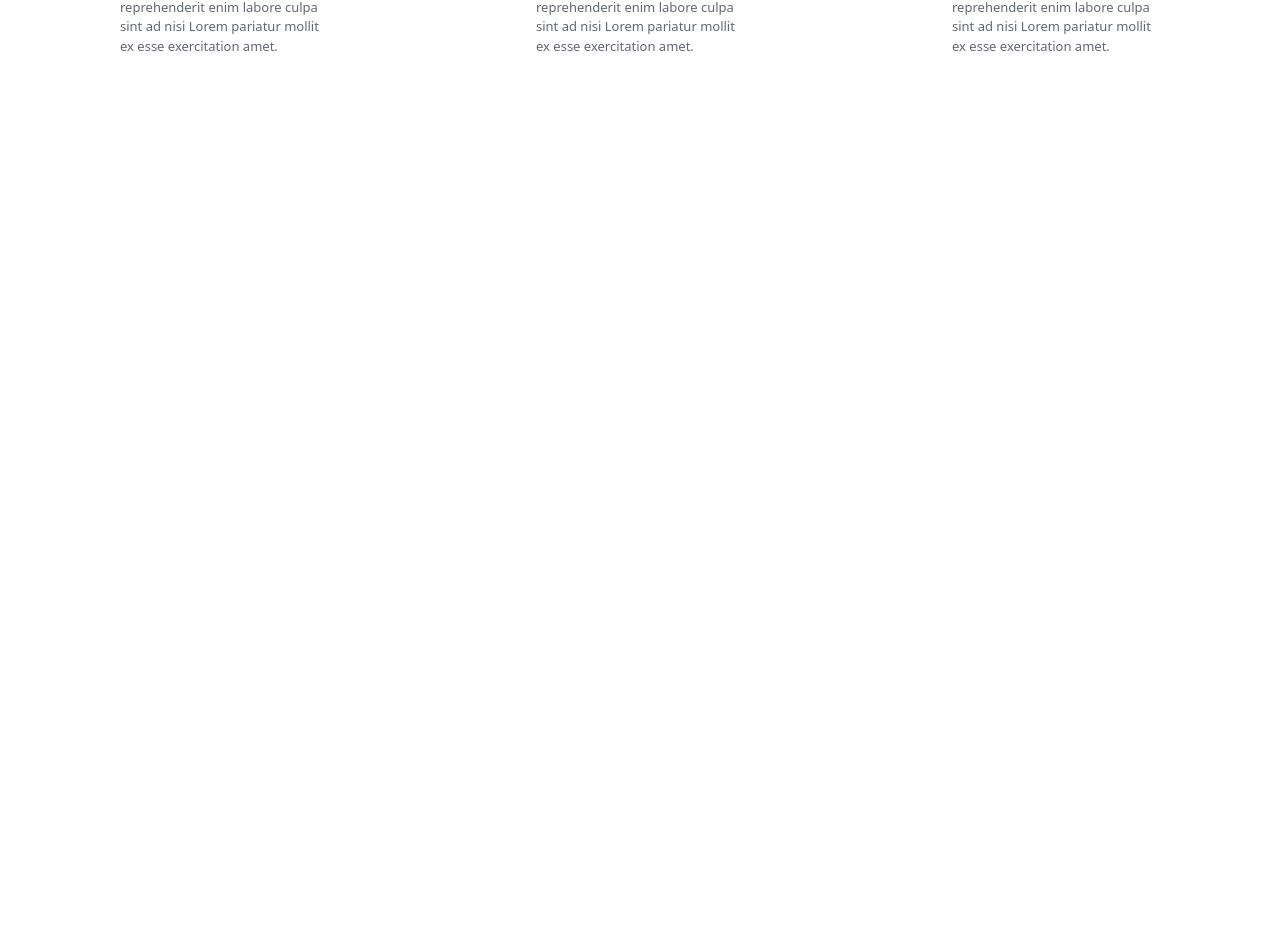
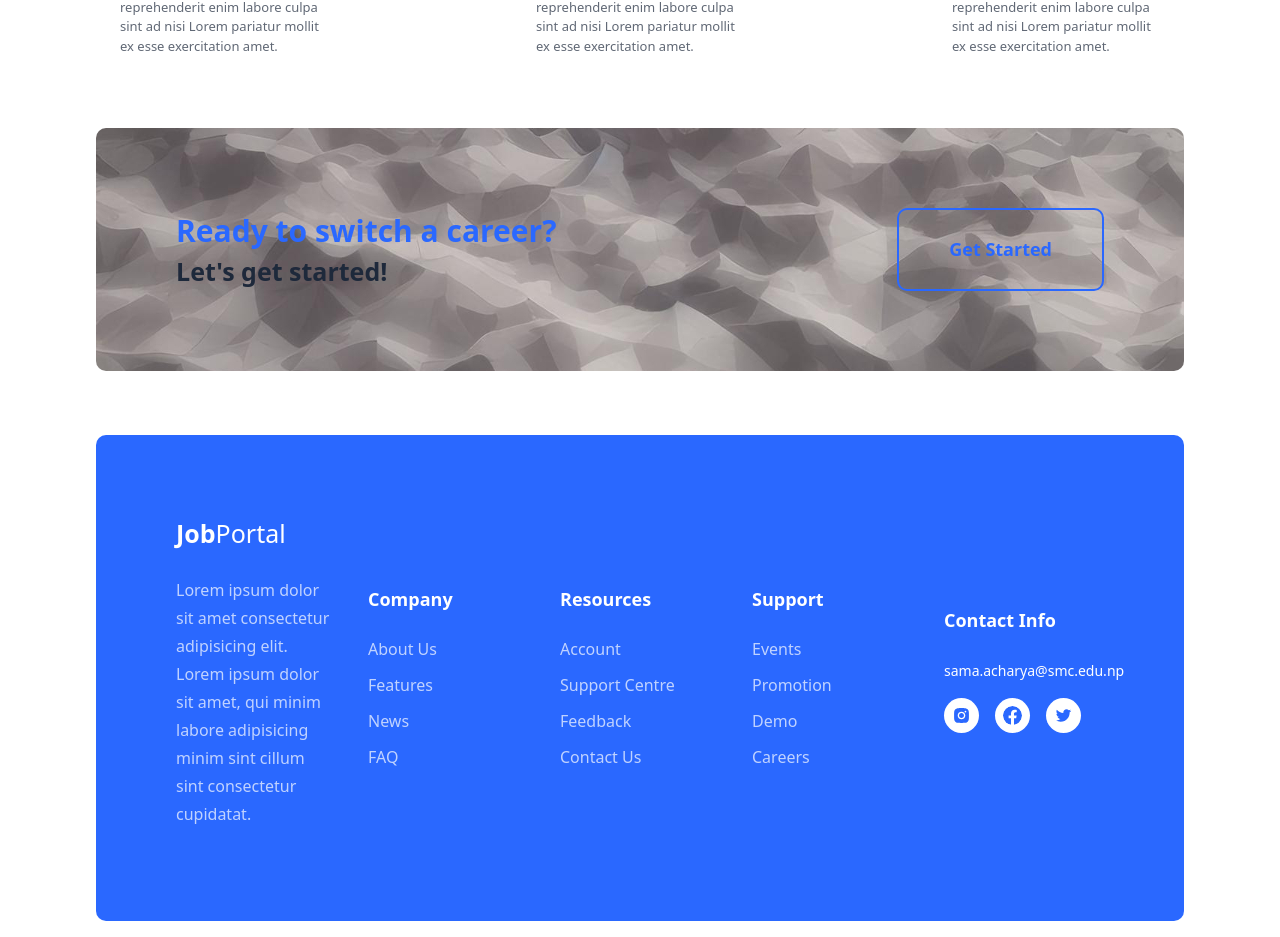
Before and after one commit to samacodes/jobportal-fe, a React (Vite) app: page / in a window 1280 px wide. Shown: the part 1558-2495 px from the top of the page. Before the commit the page ends 1718 px from the top, so only its background shows below. Built offline with nearby package versions, Linux system fonts and the light colour scheme.

Commit message:
add a footer section

```diff
--- a/src/App.jsx
+++ b/src/App.jsx
@@ -3,6 +3,7 @@
 import Search from "./Components/SearchDiv/Search";
 import Jobs from "./Components/JobDiv/Jobs";
 import Value from "./Components/ValueDiv/Value";
+import Footer from "./Components/FooterDiv/Footer";
 
 const App = () => {
   return (
@@ -11,6 +12,7 @@
       <Search />
       <Jobs />
       <Value />
+      <Footer />
     </div>
   );
 };
--- /dev/null
+++ b/src/Components/FooterDiv/Footer.jsx
@@ -0,0 +1,89 @@
+import React from "react";
+
+// Icons
+import { AiFillInstagram, AiOutlineTwitter } from "react-icons/ai";
+import { BsFacebook } from "react-icons/bs";
+
+const Footer = () => {
+  return (
+    <div className="footer p-[5rem] mb-4 bg-blueColor rounded-[10px] gap-8 grid grid-cols-5 m-auto items-center justify-center">
+      <div>
+        <div className="logoDiv">
+          <h1 className="logo text-[25px] text-white pb-[1.5rem]">
+            <strong>Job</strong>Portal
+          </h1>
+        </div>
+        <p className="text-white pb-[13px] opacity-70 leading-7">
+          Lorem ipsum dolor sit amet consectetur adipisicing elit. Lorem ipsum
+          dolor sit amet, qui minim labore adipisicing minim sint cillum sint
+          consectetur cupidatat.
+        </p>
+      </div>
+      <div className="grid">
+        <span className="divTitle text-[18px] font-semibold pb-[1.5rem] text-white">
+          Company
+        </span>
+        <div className="grid gap-3">
+          <li className="text-white opacity-[.7] hover:opacity-[1]">
+            About Us
+          </li>
+          <li className="text-white opacity-[.7] hover:opacity-[1]">
+            Features
+          </li>
+          <li className="text-white opacity-[.7] hover:opacity-[1]">News</li>
+          <li className="text-white opacity-[.7] hover:opacity-[1]">FAQ</li>
+        </div>
+      </div>
+
+      <div className="grid">
+        <span className="divTitle text-[18px] font-semibold pb-[1.5rem] text-white">
+          Resources
+        </span>
+        <div className="grid gap-3">
+          <li className="text-white opacity-[.7] hover:opacity-[1]">Account</li>
+          <li className="text-white opacity-[.7] hover:opacity-[1]">
+            Support Centre
+          </li>
+          <li className="text-white opacity-[.7] hover:opacity-[1]">
+            Feedback
+          </li>
+          <li className="text-white opacity-[.7] hover:opacity-[1]">
+            Contact Us
+          </li>
+        </div>
+      </div>
+
+      <div className="grid">
+        <span className="divTitle text-[18px] font-semibold pb-[1.5rem] text-white">
+          Support
+        </span>
+        <div className="grid gap-3">
+          <li className="text-white opacity-[.7] hover:opacity-[1]">Events</li>
+          <li className="text-white opacity-[.7] hover:opacity-[1]">
+            Promotion
+          </li>
+          <li className="text-white opacity-[.7] hover:opacity-[1]">Demo</li>
+          <li className="text-white opacity-[.7] hover:opacity-[1]">Careers</li>
+        </div>
+      </div>
+
+      <div className="grid">
+        <span className="divTitle text-[18px] font-semibold pb-[1.5rem] text-white">
+          Contact Info
+        </span>
+        <div>
+          <small className="text-[14px] text-white">
+            sama.acharya@smc.edu.np
+          </small>
+          <div className="icons flex gap-4 py-[1rem]">
+            <AiFillInstagram className="bg-white p-[8px] h-[35px] w-[35px] rounded-full icon text-blueColor" />
+            <BsFacebook className="bg-white p-[8px] h-[35px] w-[35px] rounded-full icon text-blueColor" />
+            <AiOutlineTwitter className="bg-white p-[8px] h-[35px] w-[35px] rounded-full icon text-blueColor" />
+          </div>
+        </div>
+      </div>
+    </div>
+  );
+};
+
+export default Footer;
--- a/src/Components/ValueDiv/Value.jsx
+++ b/src/Components/ValueDiv/Value.jsx
@@ -60,6 +60,21 @@
           </p>
         </div>
       </div>
+
+      <div className="card mt-[2rem] flex justify-between  bg-blueColor p-[5rem] rounded-[10px]">
+        <div>
+          <h1 className="text-blueColor text-[30px] font-bold">
+            Ready to switch a career?
+          </h1>
+          <h2 className="text-textColor text-[25px] font-bold">
+            Let's get started!
+          </h2>
+        </div>
+
+        <button className="border-[2px] rounded-[10px] py-[4px] px-[50px] text-[18px] font-semibold text-blueColor hover:bg-gray-400 border-blueColor">
+          Get Started
+        </button>
+      </div>
     </div>
   );
 };
--- a/src/index.css
+++ b/src/index.css
@@ -33,6 +33,6 @@
   cursor: pointer;
 }
 
-/* .card { */
-/*   background: #000; */
-/* } */
+.card {
+  background: url("../src/Assets/black-white-image-water-surface-with-pattern-triangles.jpg");
+}
```
Also changed, not shown: src/Assets/black-white-image-water-surface-with-pattern-triangles.jpg (added).
